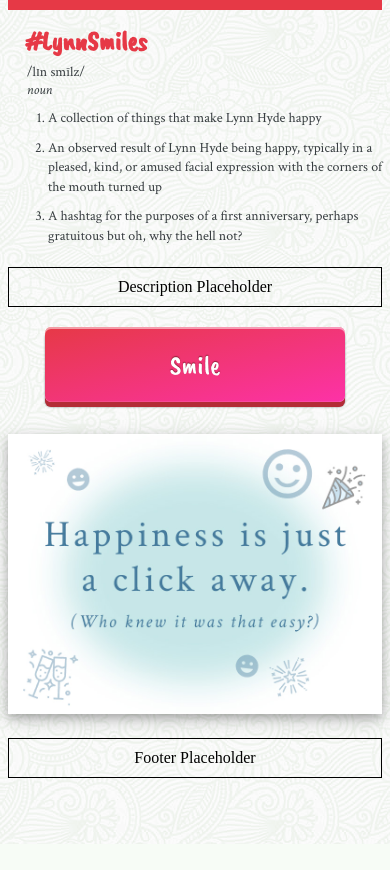
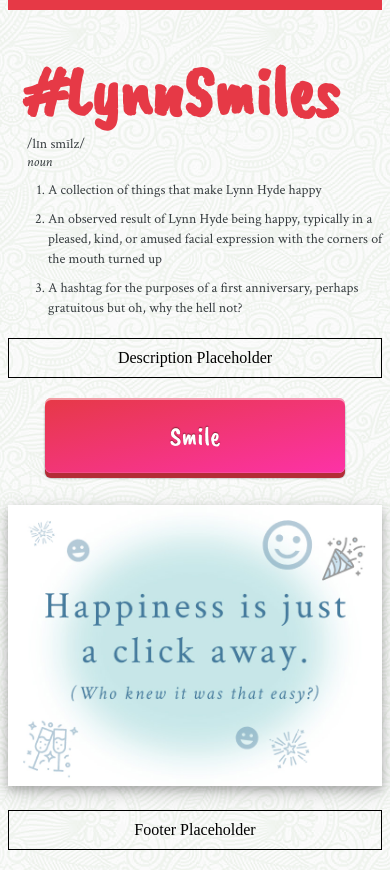
Before and after one commit to jeremygburton/lynnsmiles, a plain HTML site: page index.html in a window 390 px wide. Before the commit the page ends 844 px from the top, so only its background shows below. Drawn offline with nearby package versions, Linux system fonts and the light colour scheme.

Commit message:
Font size test cont
Why is the #LynnSmiles title appearing so small on mobile? Trying 70px

```diff
--- a/index.css
+++ b/index.css
@@ -40,7 +40,7 @@ body{
   font-family: 'Caveat Brush', cursive;
   font-weight: 800;
   line-height: 1.0;
-  font-size: 27px;
+  font-size: 70px;
 
   color: #e63946;
 
@@ -135,6 +135,8 @@ li{
 	border:none;
 
 	box-shadow:0 2px 0 rgba(255, 255, 255, .5) inset, 0 -1px 0 rgba(255, 255, 255, .1) inset, 0 5px 0 #B32C36, 0 5px 2px rgba(0, 0, 0, .5);
+
+	-webkit-tap-highlight-color: rgba(255, 255, 255, 0);
 }
 
 #smiles-button:hover{
@@ -153,7 +155,10 @@ li{
 
 	-webkit-box-shadow:0 1px 0 rgba(255, 255, 255, .5) inset, 0 -1px 0 rgba(255, 255, 255, .1) inset;
 	top:5px;
+
 }
+
+#smiles-button:focus {outline:0;}
 
 
 
```
